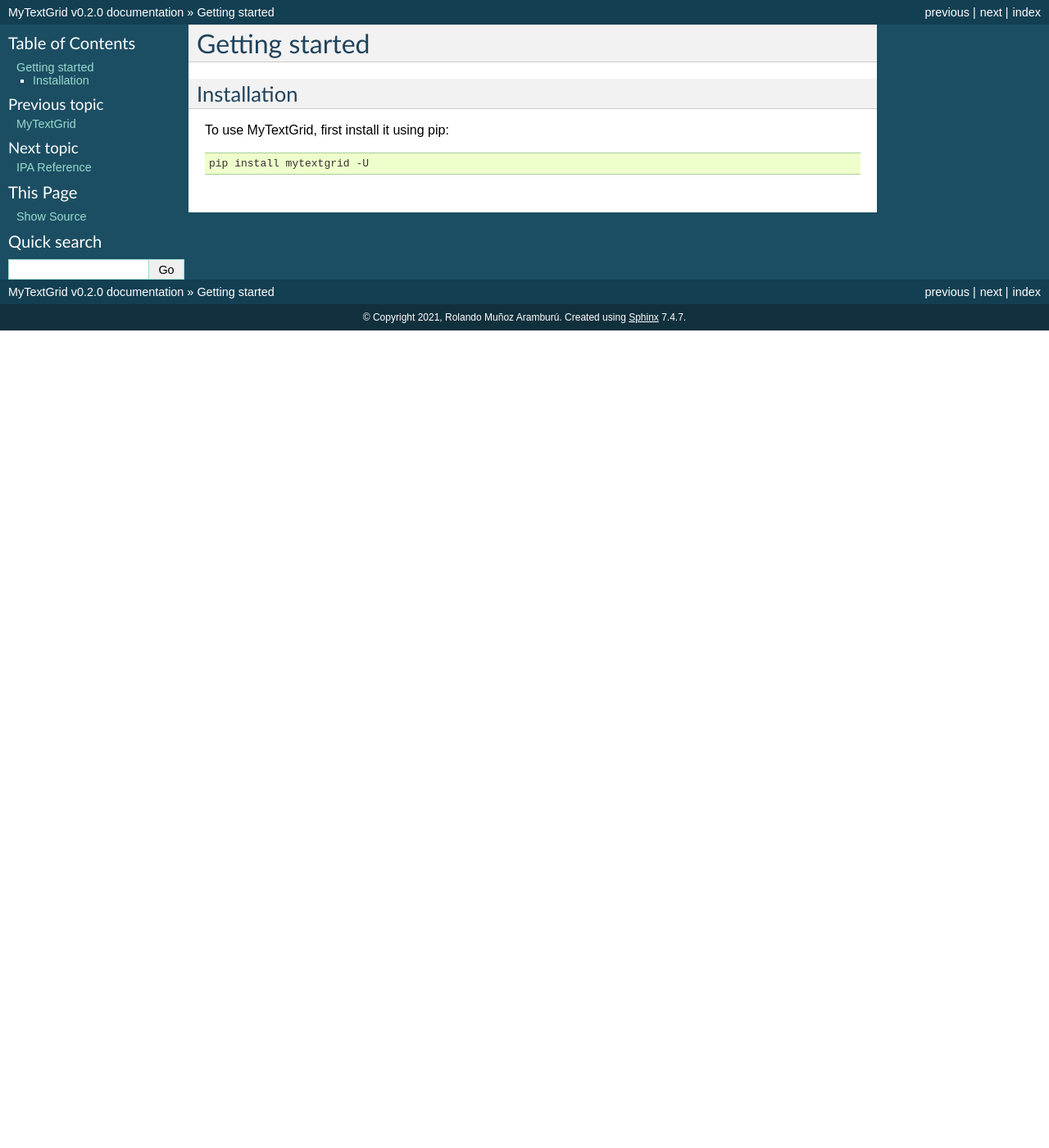
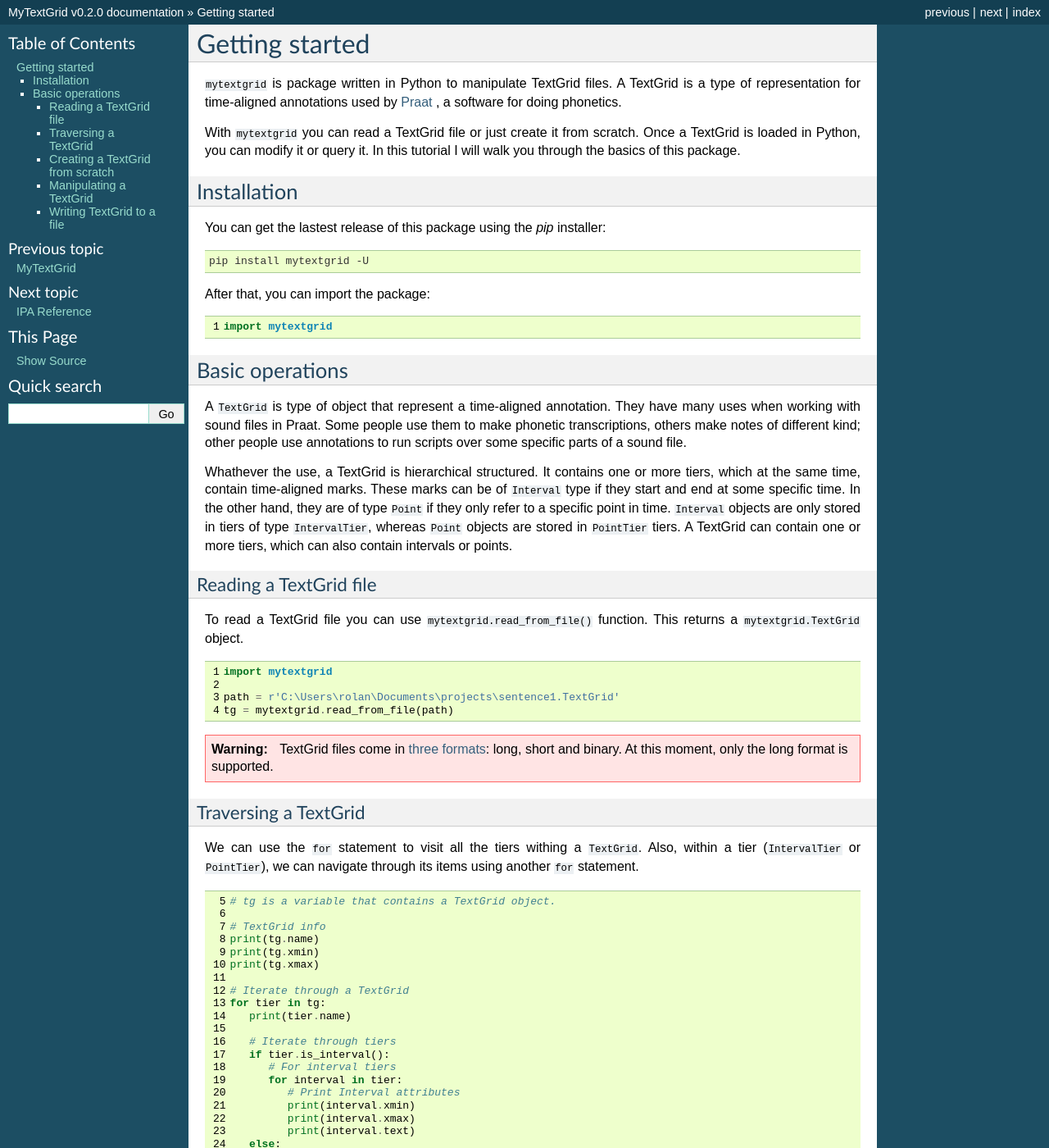
Before and after one commit to rolandomunoz/mytextgrid, a Sphinx documentation site: the page built from docs/source/getting_started.rst, in a window 1280 px wide and 1400 px high. Shown: the whole window at 82% size. Built offline with Sphinx 7.4.7, drawn with Linux system fonts in a browser that asks for light colours; some of the changed text lies outside the part shown.

Commit message:
doc: Added more documentation to Getting started section

```diff
--- a/docs/source/getting_started.rst
+++ b/docs/source/getting_started.rst
@@ -1,11 +1,158 @@
+***************
 Getting started
-===============
+***************
+
+``mytextgrid`` is package written in Python to manipulate TextGrid files. A TextGrid is a type of representation for time-aligned annotations used by `Praat <https://www.fon.hum.uva.nl/praat/>`_ , a software for doing phonetics.
+
+With ``mytextgrid`` you can read a TextGrid file or just create it from scratch. Once a TextGrid is loaded in Python, you can modify it or query it. In this tutorial I will walk you through the basics of this package.
 
 Installation
-------------
+============
 
-To use MyTextGrid, first install it using pip:
+You can get the lastest release of this package using the `pip` installer:
 
 .. code-block:: console
 
    pip install mytextgrid -U
+
+After that, you can import the package:
+
+.. code-block:: python
+   :linenos:
+
+   import mytextgrid
+
+Basic operations
+================
+
+A ``TextGrid`` is type of object that represent a time-aligned annotation. They have many uses when working with sound files in Praat. Some people use them to make phonetic transcriptions, others make notes of different kind; other people use annotations to run scripts over some specific parts of a sound file.
+
+Whathever the use, a TextGrid is hierarchical structured. It contains one or more tiers, which at the same time, contain time-aligned marks. These marks can be of ``Interval`` type if they start and end at some specific time. In the other hand, they are of type ``Point`` if they only refer to a specific point in time. ``Interval`` objects are only stored in tiers of type ``IntervalTier``, whereas ``Point`` objects are stored in ``PointTier`` tiers. A TextGrid can contain one or more tiers, which can also contain intervals or points.
+
+Reading a TextGrid file
+-----------------------
+
+To read a TextGrid file you can use ``mytextgrid.read_from_file()`` function. This returns a ``mytextgrid.TextGrid`` object.
+
+.. code-block:: python
+   :linenos:
+
+   import mytextgrid
+
+   path = r'C:\Users\rolan\Documents\projects\sentence1.TextGrid'
+   tg = mytextgrid.read_from_file(path)
+
+.. warning::
+
+   TextGrid files come in `three formats`_: long, short and binary. At this moment, only the long format is supported.
+
+.. _three formats: https://www.fon.hum.uva.nl/praat/manual/TextGrid_file_formats.html
+
+Traversing a TextGrid
+---------------------
+
+We can use the ``for`` statement to visit all the tiers withing a ``TextGrid``. Also, within a tier (``IntervalTier`` or ``PointTier``), we can navigate through its items using another ``for`` statement.
+
+.. code-block:: python
+   :linenos:
+   :lineno-start: 5
+
+   # tg is a variable that contains a TextGrid object.
+
+   # TextGrid info
+   print(tg.name)
+   print(tg.xmin)
+   print(tg.xmax)
+
+   # Iterate through a TextGrid
+   for tier in tg:
+      print(tier.name)
+
+      # Iterate through tiers
+      if tier.is_interval():
+         # For interval tiers
+         for interval in tier:
+            # Print Interval attributes
+            print(interval.xmin)
+            print(interval.xmax)
+            print(interval.text)
+      else:
+         # For point tiers
+         for point in tier:
+            # Print Point attributes
+            print(point.time)
+            print(point.text)
+
+Creating a TextGrid from scratch
+--------------------------------
+
+To create a TextGrid file you can use ``mytextgrid.create_textgrid()`` function. This returns an empty ``mytextgrid.TextGrid`` object.
+
+.. code-block:: python
+   :caption: Creating a TextGrid from scratch
+   :linenos:
+
+   import mytextgrid
+
+   tg = mytextgrid.create_textgrid(name = 'dog', xmin = 0, xmax = 1)
+
+In the function, we need to specify the name (``name``) of the TextGrid, also its starting (``xmin``) and ending (``xmax``) time. The function returns a empty TextGrid object which is assigned to the variable ``tg``.
+
+.. warning::
+
+   An empty TextGrid `does not` contain any tier. In order we can work with this object, we need to insert at least one tier.
+
+Manipulating a TextGrid
+-----------------------
+
+Once you have created a TextGrid from scratch, you can insert content to it.
+
+.. code-block:: python
+   :caption: Manipulating a TextGrid
+   :lineno-start: 4
+
+   # First, let's insert three tiers
+   tg.insert_point_tier("tone")
+   tg.insert_interval_tier("segment")
+   tg.insert_interval_tier("word")
+   tg.insert_interval_tier("phrase")
+
+   # Insert points and intervals
+   tg.insert_boundaries('segment', 0.23, 0.30, 0.42, 0.62, 0.70, 0.82, 0.98)
+   tg.insert_boundaries('word', 0.23, 0.42, 0.98)
+   tg.insert_boundaries('phrase', 0.23, 0.98)
+
+   tg.insert_point('tone', 0.66, "H")
+   tg.insert_point('tone', 0.9, "L")
+
+   # Add text to intervals
+   tg.set_interval_text('segment', 1, 'e', 'l', 'p', 'e', 'rr', 'o')
+   tg.set_interval_text('word', 1, 'el')
+   tg.set_interval_text('word', 2, 'perro')
+   tg.set_interval_text('phrase', 1, 'el perro')
+
+Writing TextGrid to a file
+--------------------------
+
+You can write a ``TextGrid`` object to different types of files.
+
+.. code-block:: python
+   :caption: Write to a TextGrid file
+   :lineno-start: 23
+
+   path = r'C:\Users\user\Documents\sentence1.TextGrid'
+   tg.to_textgrid(path)
+
+.. code-block:: python
+   :lineno-start: 23
+   :caption: Write to a CSV file
+
+   csv_path = r'C:\Users\user\Documents\sentence1.csv'
+   tg.to_csv(csv_path)
+
+.. code-block:: python
+   :caption: Write to a JSON file
+   :lineno-start: 23
+
+   json_path = r'C:\Users\user\Documents\sentence1.json'
+   tg.to_json(csv_path)
```
